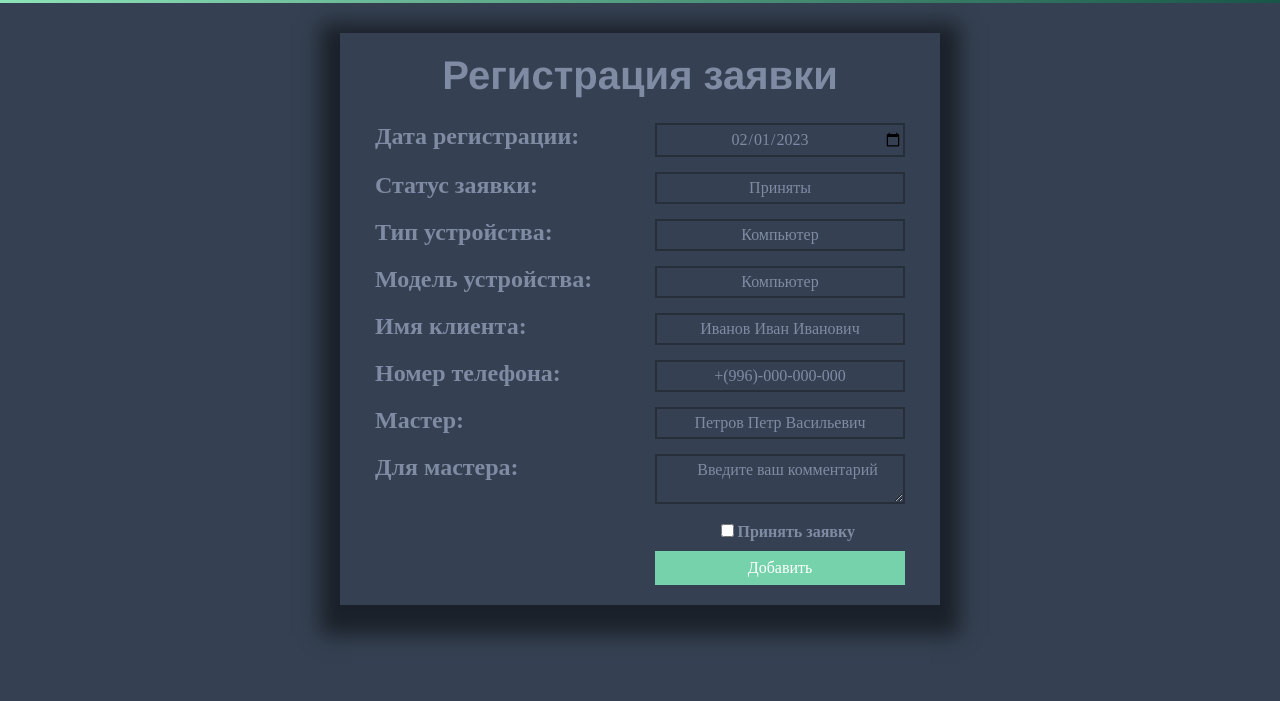
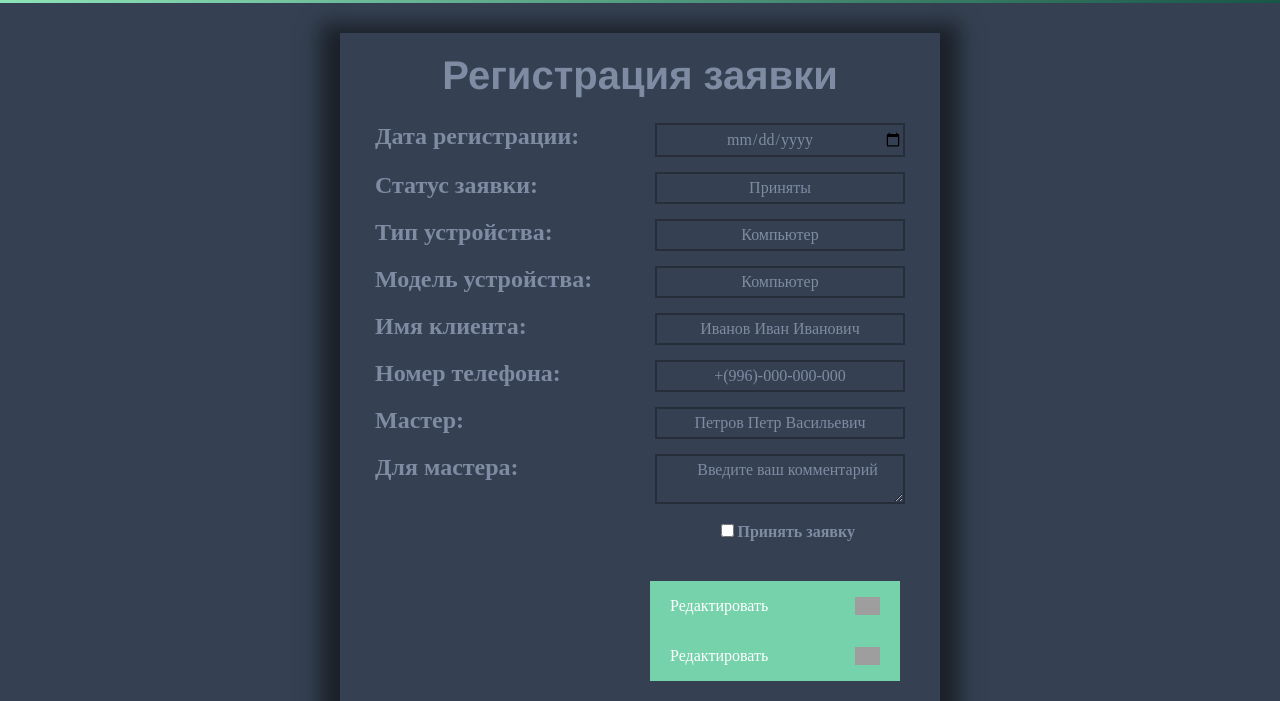
Before and after one commit to Digidon727/Project_PS, a PHP site: page /components/lists/list_reg.html in a window 1280 px wide. Shown: the part 112-813 px from the top of the page. Before the commit the page ends 753 px from the top, so only its background shows below. Run offline with PHP 8.4, Linux system fonts and the light colour scheme; grey boxes are pictures that could not be loaded.

Commit message:
Project_PS-v.2

```diff
--- a/components/lists/list_active_applications.html
+++ b/components/lists/list_active_applications.html
@@ -87,6 +87,7 @@
                   method="post"
                   action="./search_form.php"
                 >
+                  <div>
                     <input
                       class="search-inp1"
                       type="text"
@@ -94,7 +95,8 @@
                       placeholder="Введите..."
                       required
                     />
-                  <input class="btn-top" type="submit" value="" />
+                  </div>
+                  <div><input class="btn-top" type="submit" value="" /></div>
                 </form>
               </div>
             </li>
--- a/components/lists/list_reg.html
+++ b/components/lists/list_reg.html
@@ -73,7 +73,7 @@
                 <h4 class="container-list-application-text">
                   Дата регистрации:
                 </h4>
-                <input class="input_form_list" type="date" value="2023-02-01" />
+                <input class="input_form_list" type="date" value="" />
               </div>
               <div class="container-list-application-br">
                 <h4 class="container-list-application-text">Статус заявки:</h4>
@@ -149,11 +149,24 @@
                     >Принять заявку</label
                   >
                 </div>
-                <input
-                  class="btn input_form_list_submit"
-                  type="submit"
-                  value="Добавить"
-                />
+                <div class="list__red-block">
+                  <div class="list__red btn">
+                    <input
+                      class="list__red-input"
+                      type="submit"
+                      value="Редактировать"
+                    />
+                    <img src="/img/icon-pencil.svg" alt="" class="img-icon" />
+                  </div>
+                  <div class="list__red btn">
+                    <input
+                      class="list__red-input"
+                      type="submit"
+                      value="Редактировать"
+                    />
+                    <img src="/img/icon-pencil.svg" alt="" class="img-icon" />
+                  </div>
+                </div>
               </div>
             </div>
           </form>
--- a/scss/_global_style.scss
+++ b/scss/_global_style.scss
@@ -26,6 +26,7 @@ $background-site: #354152;
 // Кнопки на сайте стили
 .btn {
   display: inline-block;
+  text-align: center;
   padding: 8px 50px;
   background: #75d2aa;
   width: 100%;
--- a/scss/_list_active_app_and_comp.scss
+++ b/scss/_list_active_app_and_comp.scss
@@ -113,29 +113,30 @@
 }
 
 .form-info-search {
-  display: flex;
   max-width: 100%;
   width: 300px;
   border: 1px solid #000;
-  padding-left: 5px;
+  padding: 5px 10px;
   background-color: rgba(255, 255, 255, 0.3);
   color: $white-color-text;
 }
 .form-search-inp {
   display: flex;
+  align-items: center;
+  justify-content: space-between;
 }
 .search-inp1 {
+  max-width: 150px;
   font-size: 24px;
-  padding-left: 5px;
-  // border-bottom: 1px solid $white-color-text;
+
   cursor: pointer;
   &::placeholder {
     color: $white-color-text;
   }
 }
 .btn-top {
-  padding: 9px 10px 9px 0;
-  margin-right: 50px;
-  background: url("../img/icons-search.svg") no-repeat right;
-  background-size: 10px 10px;
+  width: 20px;
+  height: 20px;
+  background: url("../img/icons-search.svg") no-repeat center right;
+  background-size: 20px 20px;
 }
--- a/scss/_list_reg.scss
+++ b/scss/_list_reg.scss
@@ -64,14 +64,14 @@
       border-radius: 0;
       width: 150px;
       text-align: start;
-      padding: 10px 15px;
+      padding: 5px 10px;
     }
   }
 }
 
 .checkbox_center {
   // text-align: center;
-  margin: 10px 50px;
+  margin: 10px 50px 40px 0;
 }
 
 .checkbox_text_labal {
@@ -95,3 +95,43 @@
     font-size: $font-size_1;
   }
 }
+
+.input_form_list_submit_end_application {
+  margin-top: 50px;
+  .submit-menu {
+    display: flex;
+    align-items: center;
+    justify-content: space-between;
+    max-width: 100%;
+    width: 170px;
+    padding: 3px 5px;
+  }
+  .img-icon {
+    width: 20px;
+    height: 20px;
+  }
+}
+
+.list {
+  // .list__red
+
+  &__red {
+    display: flex;
+    align-items: center;
+    justify-content: space-between;
+    width: 250px;
+    height: 50px;
+    padding: 10px 20px;
+    margin-left: 290px;
+
+    .img-icon {
+      width: 25px;
+    }
+  }
+
+  // .list__red-input
+
+  &__red-input {
+    display: flex;
+  }
+}
```
Also changed, not shown: components/lists/list_red.html (+9 -5 lines), components/lists/list_z.html (+12 -3 lines), css/style.min.css, img/icon-call.svg (added), img/icon-pencil.svg (added), img/icon-printing.svg (added), 1 other file. Lines whose indentation alone changed are shown as unchanged.
